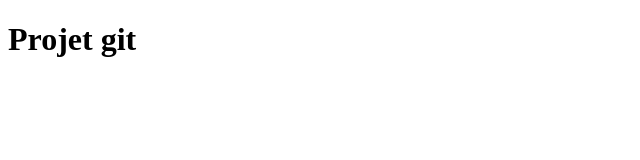
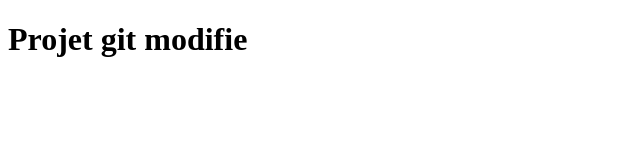
Before and after one commit to Ghadison/test, a plain HTML site: page index.html in a window 1280 px wide. Shown: the whole page, without its empty margins (0-640 px from the left). Drawn offline with Linux system fonts and the light colour scheme.

Commit message:
premier changement

```diff
--- a/index.html
+++ b/index.html
@@ -6,6 +6,6 @@
     <title>Document</title>
 </head>
 <body>
-    <h1>Projet git</h1>
+    <h1>Projet git modifie</h1>
 </body>
 </html>
```
